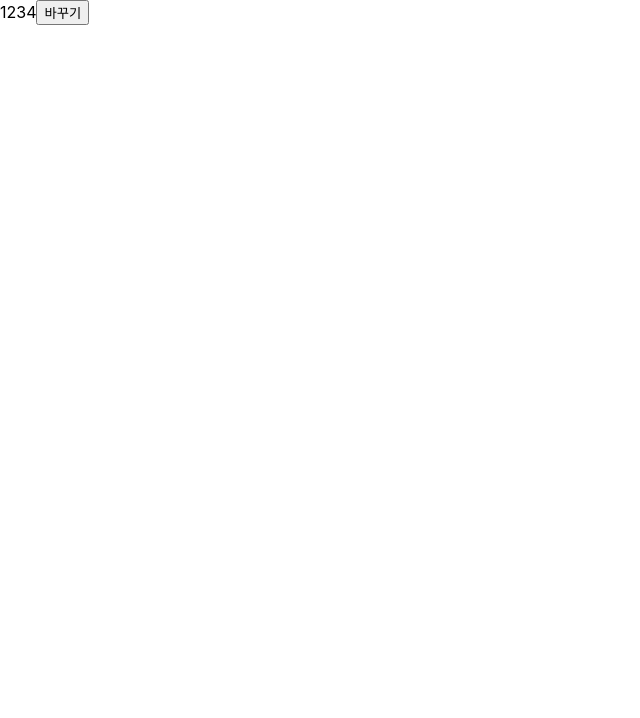
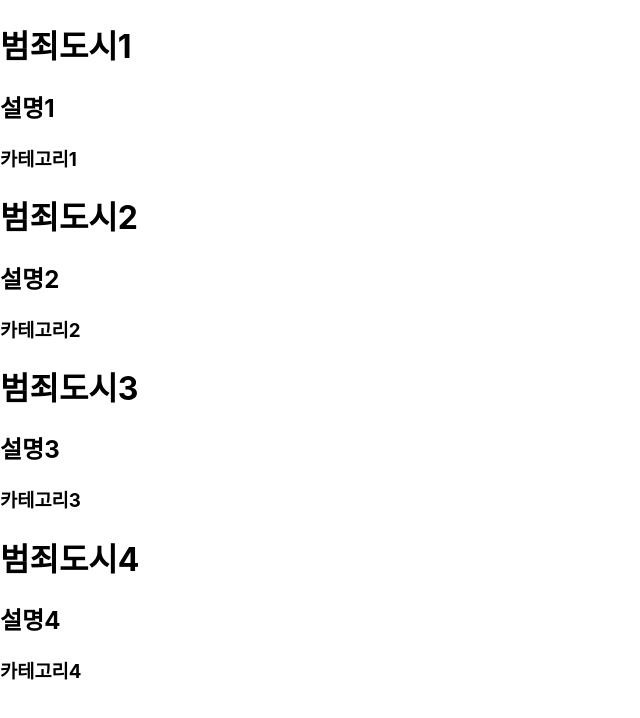
Before and after one commit to Regulus55-tuto/movie-app, a React (Create React App) app: page / in a window 1280 px wide. Shown: the top 718 px of the page, without its empty margins (0-640 px from the left). Built offline with nearby package versions, Linux system fonts and the light colour scheme.

Commit message:
map function

```diff
--- a/src/App.js
+++ b/src/App.js
@@ -1,16 +1,24 @@
 import React, {useState} from 'react';
 
 const App = () => {
-    const [name, setName] = useState("1234")
+    const [movies, setMovies] = useState([
+        {"title": "범죄도시1", "desc":"설명1","category":"카테고리1"},
+        {"title": "범죄도시2", "desc":"설명2","category":"카테고리2"},
+        {"title": "범죄도시3","desc":"설명3","category":"카테고리3"},
+        {"title": "범죄도시4","desc":"설명4","category":"카테고리4"},
+    ])
 
-    const changeName = () => {
-        setName("5678")
-    }
+
 
     return (
         <div>
-            {name}
-            <button onClick={() => changeName()}> 바꾸기 </button>
+            {movies && movies.map((movie)=> (
+                <div>
+                    <h1>{movie.title}</h1>
+                    <h2>{movie.desc}</h2>
+                    <h3>{movie.category}</h3>
+                </div>
+            ))}
         </div>
     );
 };
```
